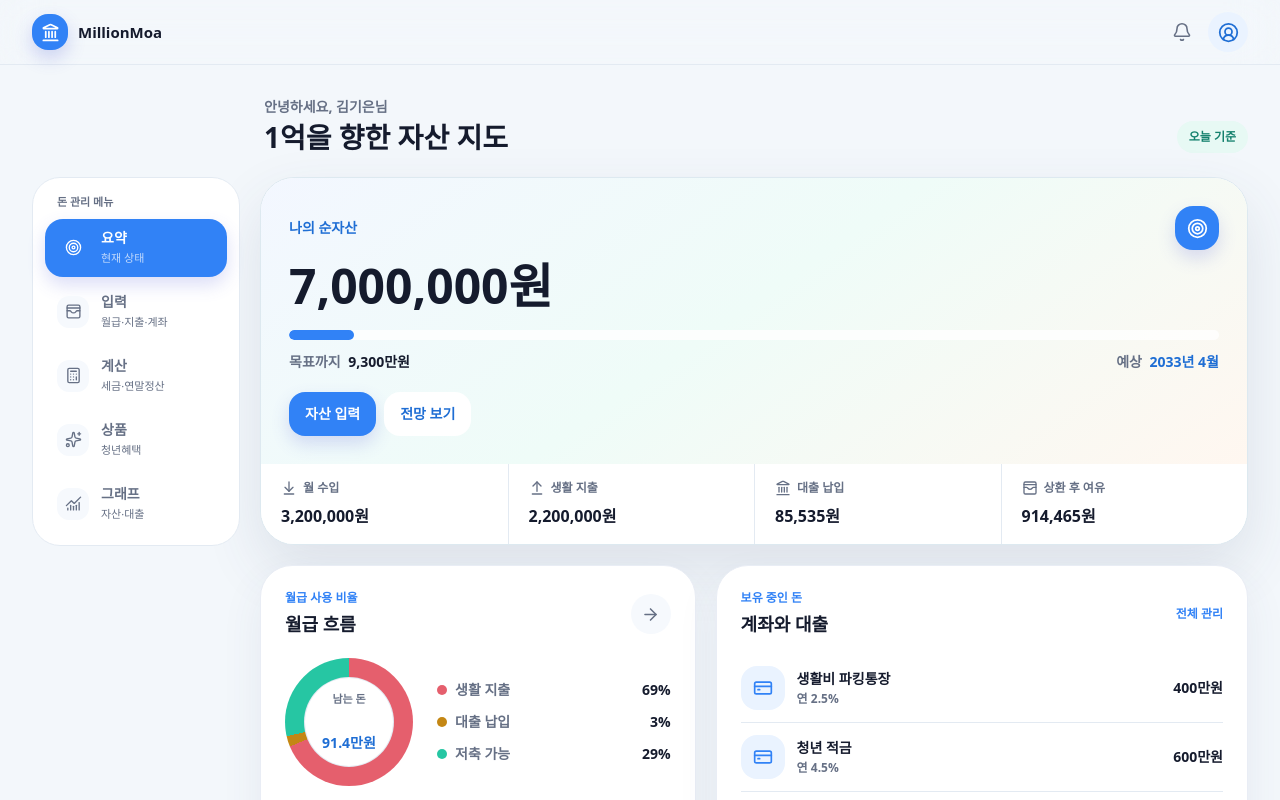
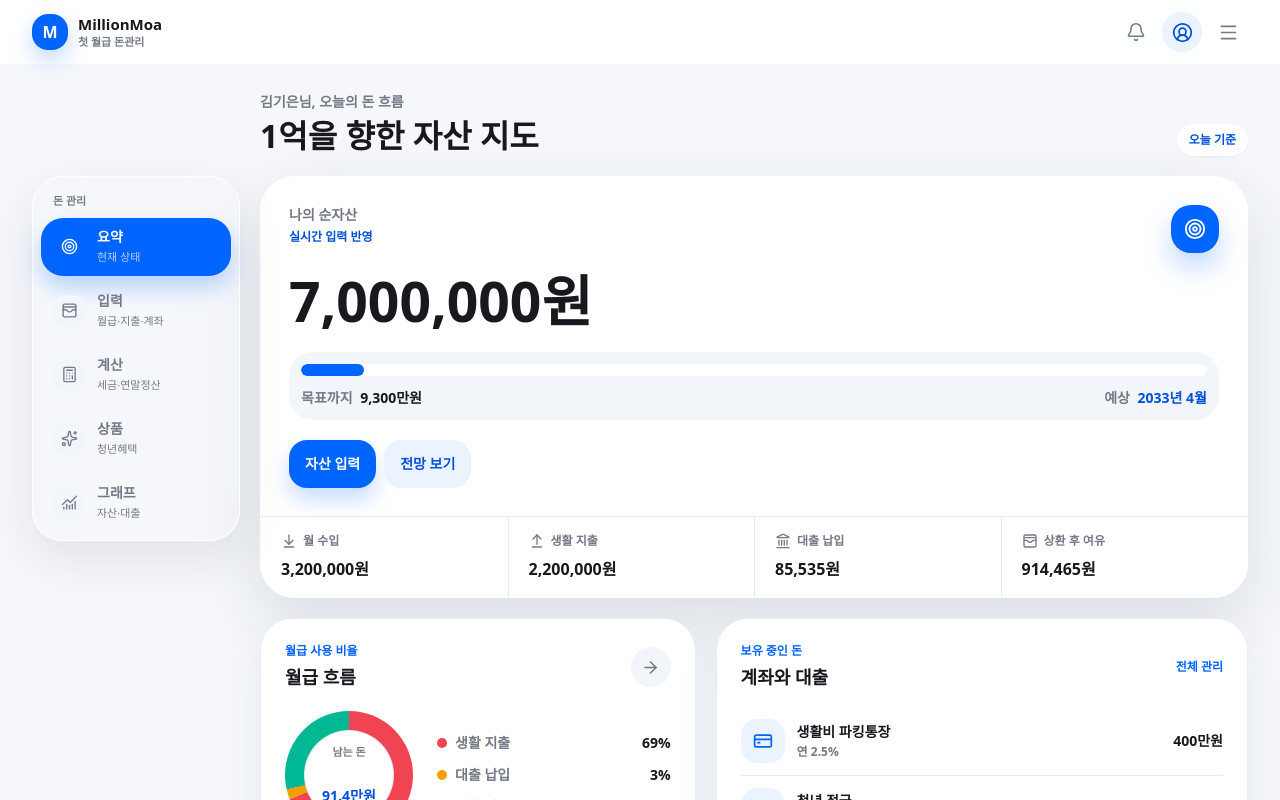
Before and after one commit to shsh99/MillionMoa, a Next.js app: page / in a window 1280 px wide. Shown: the top 800 px of the page. Built offline with nearby package versions, Linux system fonts and the light colour scheme.

Commit message:
feat: refresh consumer finance dashboard UI

```diff
--- a/src/app/globals.css
+++ b/src/app/globals.css
@@ -4,23 +4,23 @@
 
 :root {
   color-scheme: light;
-  --wallet-page: #f3f7fb;
+  --wallet-page: #f5f7fb;
   --wallet-surface: #ffffff;
-  --wallet-surface-tint: #f6f9fd;
-  --wallet-ink: #151b2d;
-  --wallet-muted: #667085;
-  --wallet-line: #e3eaf2;
-  --wallet-primary: #3182f6;
-  --wallet-primary-strong: #1f6ed4;
+  --wallet-surface-tint: #f2f5f9;
+  --wallet-ink: #17191f;
+  --wallet-muted: #747985;
+  --wallet-line: #e7ebf0;
+  --wallet-primary: #0064ff;
+  --wallet-primary-strong: #0050d8;
   --wallet-primary-soft: #eaf3ff;
-  --wallet-primary-subtle: #dcecff;
-  --wallet-mint: #26c6a3;
-  --wallet-mint-soft: #e7f9f4;
-  --wallet-coral: #e55f6d;
-  --wallet-coral-soft: #fff0f3;
-  --wallet-warning: #c48714;
+  --wallet-primary-subtle: #d8eaff;
+  --wallet-mint: #00b894;
+  --wallet-mint-soft: #e7fbf5;
+  --wallet-coral: #f04452;
+  --wallet-coral-soft: #fff1f3;
+  --wallet-warning: #f59f00;
   --wallet-warning-soft: #fff7df;
-  --wallet-shadow: 0 1px 2px rgba(20, 36, 64, 0.04), 0 16px 40px rgba(20, 36, 64, 0.07);
+  --wallet-shadow: 0 1px 2px rgba(23, 25, 31, 0.04), 0 18px 46px rgba(38, 45, 61, 0.08);
   --money-ink: var(--wallet-ink);
   --money-muted: var(--wallet-muted);
   --money-line: var(--wallet-line);
@@ -36,10 +36,14 @@
 
 body {
   margin: 0;
-  background: var(--wallet-page);
+  background:
+    linear-gradient(180deg, #ffffff 0, var(--wallet-page) 15rem),
+    var(--wallet-page);
   color: var(--wallet-ink);
   font-family: var(--font-millionmoa, "Pretendard Variable", Pretendard, "SUIT Variable", SUIT, "Apple SD Gothic Neo", "Malgun Gothic", system-ui, sans-serif);
   font-variant-numeric: tabular-nums;
+  letter-spacing: 0;
+  line-height: 1.5;
   -webkit-font-smoothing: antialiased;
   -moz-osx-font-smoothing: grayscale;
 }
@@ -59,6 +63,14 @@ body {
   color: var(--wallet-ink);
 }
 
+button,
+a,
+input,
+select,
+textarea {
+  touch-action: manipulation;
+}
+
 .dashboard-focus-target:focus {
   outline: none;
   text-decoration: underline;
--- a/src/components/app-shell.tsx
+++ b/src/components/app-shell.tsx
@@ -1,7 +1,7 @@
 "use client";
 
 import Link from "next/link";
-import { Bell, Calculator, ChartNoAxesCombined, CircleUserRound, Home, Landmark, Sparkles, WalletCards } from "lucide-react";
+import { Bell, Calculator, ChartNoAxesCombined, CircleUserRound, Home, Menu, Sparkles, WalletCards } from "lucide-react";
 import { type ReactNode, useEffect, useState } from "react";
 
 const bottomNavItems = [
@@ -28,7 +28,7 @@ export function AppShell({ children }: AppShellProps) {
   }, []);
 
   return (
-    <div className="min-h-[100dvh] bg-[var(--wallet-page)] pb-[calc(4.75rem+env(safe-area-inset-bottom))] text-[var(--wallet-ink)] md:pb-0">
+    <div className="min-h-[100dvh] bg-[var(--wallet-page)] pb-[calc(5.75rem+env(safe-area-inset-bottom))] text-[var(--wallet-ink)] md:pb-0">
       <a
         href="#main-content"
         className="sr-only focus:not-sr-only focus:fixed focus:left-4 focus:top-4 focus:z-50 focus:rounded-md focus:bg-[#111827] focus:px-4 focus:py-2 focus:text-sm focus:font-semibold focus:text-white"
@@ -36,17 +36,20 @@ export function AppShell({ children }: AppShellProps) {
         본문으로 건너뛰기
       </a>
 
-      <header className="sticky top-0 z-40 border-b border-[var(--wallet-line)] bg-[var(--wallet-surface)]/94 backdrop-blur-xl">
-        <div className="mx-auto flex h-16 w-full max-w-7xl items-center justify-between gap-4 px-4 sm:px-6 lg:px-8">
+      <header className="sticky top-0 z-40 bg-white/90 backdrop-blur-xl">
+        <div className="mx-auto flex h-[3.75rem] w-full max-w-7xl items-center justify-between gap-4 px-4 sm:h-16 sm:px-6 lg:px-8">
           <div className="flex min-w-0 items-center gap-3">
             <Link href="/" className="flex shrink-0 items-center gap-2.5 text-[15px] font-black text-[var(--wallet-ink)]">
               <span
-                className="flex h-9 w-9 items-center justify-center rounded-2xl bg-[var(--wallet-primary)] text-white shadow-[0_8px_18px_rgba(79,91,213,0.24)]"
+                className="flex h-9 w-9 items-center justify-center rounded-[16px] bg-[var(--wallet-primary)] text-base font-black text-white shadow-[0_10px_22px_rgba(0,100,255,0.24)]"
                 data-testid="brand-mark"
               >
-                <Landmark aria-hidden="true" size={19} strokeWidth={2.2} />
+                M
               </span>
-              MillionMoa
+              <span className="leading-none">
+                <span className="block">MillionMoa</span>
+                <span className="mt-1 hidden text-[11px] font-bold text-[var(--wallet-muted)] sm:block">첫 월급 돈관리</span>
+              </span>
             </Link>
           </div>
           <div className="flex items-center gap-1.5">
@@ -56,6 +59,9 @@ export function AppShell({ children }: AppShellProps) {
             <button aria-label="내 정보" className="grid size-10 place-items-center rounded-full bg-[var(--wallet-primary-soft)] text-[var(--wallet-primary-strong)] transition-colors hover:bg-[var(--wallet-primary-subtle)]" type="button">
               <CircleUserRound aria-hidden="true" size={21} strokeWidth={2} />
             </button>
+            <button aria-label="전체 메뉴" className="grid size-10 place-items-center rounded-full text-[var(--wallet-muted)] transition-colors hover:bg-[var(--wallet-surface-tint)] hover:text-[var(--wallet-ink)]" type="button">
+              <Menu aria-hidden="true" size={21} strokeWidth={1.9} />
+            </button>
           </div>
         </div>
       </header>
@@ -64,7 +70,7 @@ export function AppShell({ children }: AppShellProps) {
 
       <nav
         aria-label="모바일 주요 메뉴"
-        className="fixed inset-x-0 bottom-0 z-40 grid grid-cols-5 border-t border-[var(--wallet-line)] bg-[var(--wallet-surface)]/96 px-2 pb-[env(safe-area-inset-bottom)] shadow-[0_-8px_30px_rgba(34,37,62,0.06)] backdrop-blur-xl md:hidden"
+        className="fixed inset-x-3 bottom-3 z-40 grid grid-cols-5 rounded-[28px] border border-white/80 bg-white/94 px-2 pb-[env(safe-area-inset-bottom)] shadow-[0_18px_48px_rgba(26,34,56,0.18)] backdrop-blur-xl md:hidden"
       >
         {bottomNavItems.map((item) => {
           const Icon = item.icon;
@@ -73,7 +79,7 @@ export function AppShell({ children }: AppShellProps) {
           return (
             <Link
               aria-current={isCurrent ? "page" : undefined}
-              className={`my-1 flex min-h-14 touch-manipulation flex-col items-center justify-center gap-1 rounded-2xl text-[11px] font-bold transition-[color,transform] active:scale-[0.98] ${isCurrent ? "text-[var(--wallet-primary)]" : "text-[var(--wallet-muted)] hover:text-[var(--wallet-ink)]"}`}
+              className={`my-1 flex min-h-14 touch-manipulation flex-col items-center justify-center gap-1 rounded-[22px] text-[11px] font-black transition-[background-color,color,transform] active:scale-[0.98] ${isCurrent ? "bg-[var(--wallet-primary-soft)] text-[var(--wallet-primary)]" : "text-[var(--wallet-muted)] hover:text-[var(--wallet-ink)]"}`}
               href={item.href}
               key={item.label}
             >
--- a/src/features/dashboard/dashboard-overview.tsx
+++ b/src/features/dashboard/dashboard-overview.tsx
@@ -507,17 +507,17 @@ function CategoryNavigator({ activeCategory }: { activeCategory: DashboardCatego
   ];
 
   return (
-    <nav aria-label="대시보드 카테고리" className="sticky top-24 hidden self-start rounded-[28px] border border-[var(--wallet-line)] bg-[var(--wallet-surface)] p-3 shadow-[var(--wallet-shadow)] md:block">
-      <p className="px-3 pb-2 pt-1 text-[11px] font-black text-[var(--wallet-muted)]">돈 관리 메뉴</p>
+    <nav aria-label="대시보드 카테고리" className="sticky top-24 hidden self-start rounded-[30px] border border-white bg-white/92 p-2 shadow-[0_18px_46px_rgba(28,38,58,0.09)] backdrop-blur-xl md:block">
+      <p className="px-3 pb-2 pt-2 text-[11px] font-black text-[var(--wallet-muted)]">돈 관리</p>
       <div className="grid gap-1.5">
         {items.map((item) => (
           <a
             key={item.href}
             href={item.href}
             aria-current={activeCategory === item.category ? "location" : undefined}
-            className={`flex min-h-[58px] min-w-0 items-center gap-3 rounded-[18px] px-3 text-sm font-extrabold transition-[background-color,color,transform] active:scale-[0.98] ${
+            className={`flex min-h-[58px] min-w-0 items-center gap-3 rounded-[22px] px-3 text-sm font-extrabold transition-[background-color,color,transform] active:scale-[0.98] ${
               activeCategory === item.category
-                ? "bg-[var(--wallet-primary)] text-white shadow-[0_8px_18px_rgba(79,91,213,0.2)]"
+                ? "bg-[var(--wallet-primary)] text-white shadow-[0_12px_22px_rgba(0,100,255,0.24)]"
                 : "text-[var(--wallet-muted)] hover:bg-[var(--wallet-surface-tint)] hover:text-[var(--wallet-ink)]"
             }`}
           >
@@ -655,32 +655,43 @@ export function DashboardOverview({ referenceDate }: { referenceDate?: Date }) {
   const isNetWorthNegative = scenario.netWorth < 0;
 
   return (
-    <section aria-labelledby="dashboard-overview-title" className="mx-auto w-full max-w-7xl px-4 py-5 sm:px-6 sm:py-8 lg:px-8">
-      <header className="mb-6 flex items-end justify-between gap-3 md:pl-[14.5rem]">
-        <div className="min-w-0"><p className="text-sm font-semibold text-[var(--wallet-muted)]">안녕하세요, 김기은님</p><h1 id="dashboard-overview-title" className="mt-1 break-keep text-2xl font-black text-[var(--wallet-ink)] sm:text-[1.75rem]">1억을 향한 자산 지도</h1></div>
-        <span className="shrink-0 rounded-full bg-[var(--wallet-mint-soft)] px-3 py-2 text-xs font-extrabold text-[#14806d]">오늘 기준</span>
+    <section aria-labelledby="dashboard-overview-title" className="mx-auto w-full max-w-7xl px-4 py-4 sm:px-6 sm:py-7 lg:px-8">
+      <header className="mb-5 flex items-end justify-between gap-3 md:pl-[14.25rem]">
+        <div className="min-w-0">
+          <p className="text-sm font-bold text-[var(--wallet-muted)]">김기은님, 오늘의 돈 흐름</p>
+          <h1 id="dashboard-overview-title" className="mt-1 break-keep text-[1.65rem] font-black leading-tight text-[var(--wallet-ink)] sm:text-[2rem]">1억을 향한 자산 지도</h1>
+        </div>
+        <span className="shrink-0 rounded-full bg-white px-3 py-2 text-xs font-black text-[var(--wallet-primary-strong)] shadow-sm">오늘 기준</span>
       </header>
 
       {storageNotice && <p role="status" className="mb-4 rounded-2xl bg-[var(--wallet-coral-soft)] px-4 py-3 text-sm font-semibold text-[#9a4f58]">{storageNotice}</p>}
 
       <div className="grid gap-5 md:grid-cols-[13rem_minmax(0,1fr)] md:items-start">
         <CategoryNavigator activeCategory={activeCategory} />
-        <div className="grid min-w-0 gap-5">
+        <div className="grid min-w-0 gap-4 sm:gap-5">
 
         {activeCategory === "overview" && (
           <>
-            <section aria-label="자산 요약" className="overflow-hidden rounded-[34px] border border-[#dde9f0] bg-[var(--wallet-surface)] text-[var(--wallet-ink)] shadow-[0_24px_58px_rgba(57,73,109,0.12)]">
-              <div className="bg-[linear-gradient(145deg,#f3f7ff_0%,#effcf8_48%,#fff7f0_100%)] p-5 sm:p-7">
-                <div className="flex items-center justify-between gap-3"><p className="text-sm font-extrabold text-[var(--wallet-primary-strong)]">나의 순자산</p><span className="grid size-11 place-items-center rounded-[18px] bg-[var(--wallet-primary)] text-white shadow-[0_8px_18px_rgba(79,91,213,0.2)]"><Target aria-hidden="true" size={21} /></span></div>
-                <p aria-live="polite" className={`mt-3 break-words text-[2.25rem] font-black leading-tight tabular-nums [overflow-wrap:anywhere] sm:text-5xl ${scenario.netWorth < 0 ? "text-[var(--wallet-coral)]" : "text-[var(--wallet-ink)]"}`} data-testid="overview-net-worth">{formatCurrency(scenario.netWorth)}</p>
-                <div className="mt-5 h-2.5 overflow-hidden rounded-full bg-white/80" role="progressbar" aria-label={isNetWorthNegative ? "부채 초과 상태" : "1억 목표 달성률"} aria-valuemin={0} aria-valuemax={100} aria-valuenow={progressPercent}><div className="h-full rounded-full bg-[var(--wallet-primary)] transition-[width] motion-reduce:transition-none" style={{ width: `${isNetWorthNegative ? 0 : progressPercent}%` }} /></div>
-                <div className="mt-3 flex flex-wrap justify-between gap-2 text-sm"><span className="font-semibold text-[var(--wallet-muted)]">{isNetWorthNegative ? "부채 초과" : "목표까지"} <strong className="ml-1 font-black text-[var(--wallet-ink)]">{isNetWorthNegative ? formatShortMoney(Math.abs(scenario.netWorth)) : formatShortMoney(remainingAmount)}</strong></span><span className="font-semibold text-[var(--wallet-muted)]">예상 <strong className="ml-1 font-black text-[var(--wallet-primary-strong)]" data-testid="overview-goal-months">{formatExpectedMonth(monthsToGoal, referenceDate)}</strong></span></div>
-                <div className="mt-5 flex gap-2">
-                  <a className="inline-flex min-h-11 items-center justify-center rounded-2xl bg-[var(--wallet-primary)] px-4 text-sm font-black text-white shadow-[0_8px_18px_rgba(79,91,213,0.2)]" href="#finance-accounts">자산 입력</a>
-                  <a className="inline-flex min-h-11 items-center justify-center rounded-2xl bg-white px-4 text-sm font-black text-[var(--wallet-primary-strong)]" href="#finance-loans">전망 보기</a>
+            <section aria-label="자산 요약" className="overflow-hidden rounded-[34px] border border-white bg-[var(--wallet-surface)] text-[var(--wallet-ink)] shadow-[0_24px_64px_rgba(30,41,59,0.12)]">
+              <div className="bg-white p-5 sm:p-7">
+                <div className="flex items-start justify-between gap-4">
+                  <div>
+                    <p className="text-sm font-black text-[var(--wallet-muted)]">나의 순자산</p>
+                    <p className="mt-1 text-xs font-bold text-[var(--wallet-primary-strong)]">실시간 입력 반영</p>
+                  </div>
+                  <span className="grid size-12 place-items-center rounded-[20px] bg-[var(--wallet-primary)] text-white shadow-[0_14px_28px_rgba(0,100,255,0.26)]"><Target aria-hidden="true" size={22} /></span>
+                </div>
+                <p aria-live="polite" className={`mt-5 break-words text-[2.55rem] font-black leading-none tabular-nums [overflow-wrap:anywhere] sm:text-[3.45rem] ${scenario.netWorth < 0 ? "text-[var(--wallet-coral)]" : "text-[var(--wallet-ink)]"}`} data-testid="overview-net-worth">{formatCurrency(scenario.netWorth)}</p>
+                <div className="mt-6 rounded-[24px] bg-[var(--wallet-surface-tint)] p-3">
+                  <div className="h-3 overflow-hidden rounded-full bg-white" role="progressbar" aria-label={isNetWorthNegative ? "부채 초과 상태" : "1억 목표 달성률"} aria-valuemin={0} aria-valuemax={100} aria-valuenow={progressPercent}><div className="h-full rounded-full bg-[var(--wallet-primary)] transition-[width] motion-reduce:transition-none" style={{ width: `${isNetWorthNegative ? 0 : progressPercent}%` }} /></div>
+                  <div className="mt-3 flex flex-wrap justify-between gap-2 text-sm"><span className="font-bold text-[var(--wallet-muted)]">{isNetWorthNegative ? "부채 초과" : "목표까지"} <strong className="ml-1 font-black text-[var(--wallet-ink)]">{isNetWorthNegative ? formatShortMoney(Math.abs(scenario.netWorth)) : formatShortMoney(remainingAmount)}</strong></span><span className="font-bold text-[var(--wallet-muted)]">예상 <strong className="ml-1 font-black text-[var(--wallet-primary-strong)]" data-testid="overview-goal-months">{formatExpectedMonth(monthsToGoal, referenceDate)}</strong></span></div>
+                </div>
+                <div className="mt-5 grid grid-cols-2 gap-2 sm:flex">
+                  <a className="inline-flex min-h-12 items-center justify-center rounded-[18px] bg-[var(--wallet-primary)] px-4 text-sm font-black text-white shadow-[0_12px_22px_rgba(0,100,255,0.22)] active:scale-[0.98]" href="#finance-accounts">자산 입력</a>
+                  <a className="inline-flex min-h-12 items-center justify-center rounded-[18px] bg-[var(--wallet-primary-soft)] px-4 text-sm font-black text-[var(--wallet-primary-strong)] active:scale-[0.98]" href="#finance-loans">전망 보기</a>
                 </div>
               </div>
-              <dl className="grid grid-cols-2 bg-white sm:grid-cols-4 sm:divide-x sm:divide-[var(--wallet-line)]">
+              <dl className="grid grid-cols-2 border-t border-[var(--wallet-line)] bg-white sm:grid-cols-4 sm:divide-x sm:divide-[var(--wallet-line)]">
                 <Metric icon={<ArrowDownToLine size={16} />} label="월 수입" value={scenario.monthlyIncome} />
                 <Metric icon={<ArrowUpFromLine size={16} />} label="생활 지출" value={scenario.monthlyNonLoanExpense} testId="overview-monthly-expense" />
                 <Metric icon={<Landmark size={16} />} label="대출 납입" value={scenario.totalLoanPayment} />
```
Also changed, not shown: 1 other file (tests, documents, lock files or other folders).
